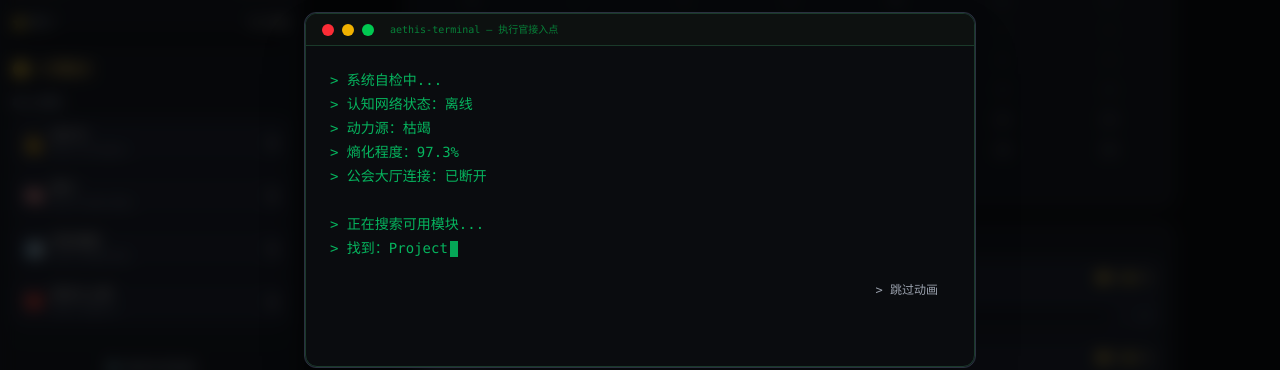
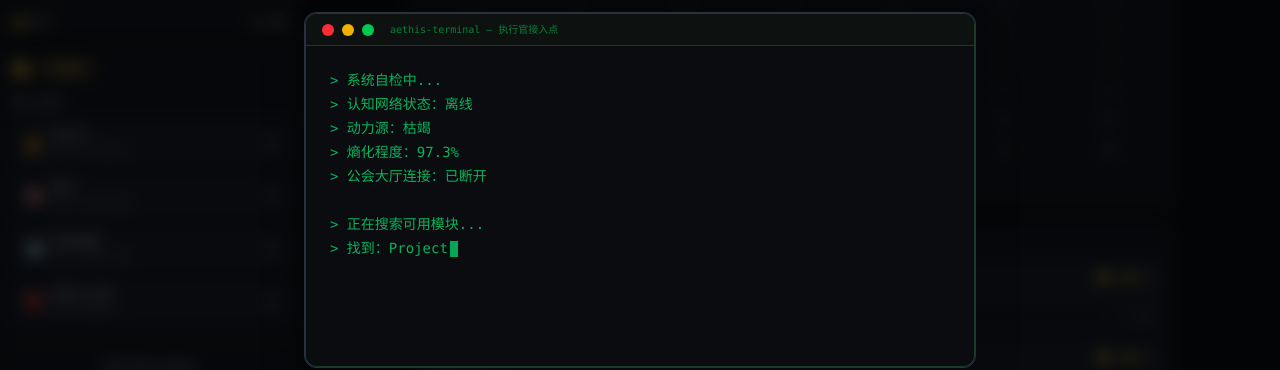
Before and after one commit to 0413-mzy/aethis-terminal, a Next.js app: page / in a window 1280 px wide. Shown: the part 210-580 px from the top of the page. Built offline with nearby package versions, Linux system fonts and the light colour scheme.

Commit message:
feat: click anywhere in terminal to skip typewriter animation

```diff
--- a/src/components/story/PrologueModal.tsx
+++ b/src/components/story/PrologueModal.tsx
@@ -125,7 +125,10 @@ export function PrologueModal() {
         <span className="text-[10px] text-green-500/60 ml-2 font-mono">aethis-terminal — 执行官接入点</span>
       </div>
 
-      <div className="p-6 font-mono min-h-[320px]">
+      <div
+        className="p-6 font-mono min-h-[320px] cursor-pointer"
+        onClick={() => { if (!typingDone && step === 'terminal') { setTypedLines(TERMINAL_LINES); setCurrentLineChars(0); setTypingDone(true); } }}
+      >
         {step === 'terminal' && (
           <div className="space-y-1">
             {displayLines.map((line, i) => (
@@ -136,11 +139,13 @@ export function PrologueModal() {
                 )}
               </p>
             ))}
-            <div className="pt-4 flex justify-end">
-              <Button variant="ghost" size="sm" onClick={handleTerminalNext}>
-                {typingDone ? '> 输入代号' : '> 跳过动画'}
-              </Button>
-            </div>
+            {typingDone && (
+              <div className="pt-4 flex justify-end">
+                <Button variant="ghost" size="sm" onClick={handleTerminalNext}>
+                  &gt; 输入代号
+                </Button>
+              </div>
+            )}
           </div>
         )}
 
--- a/src/components/story/StoryChapterModal.tsx
+++ b/src/components/story/StoryChapterModal.tsx
@@ -87,7 +87,10 @@ export function StoryChapterModal() {
         <span className="text-[10px] text-green-500/60 ml-2 font-mono">aethis-terminal — {chapter.subtitle}</span>
       </div>
 
-      <div className="p-6 font-mono min-h-[280px] max-h-[460px] overflow-y-auto">
+      <div
+        className="p-6 font-mono min-h-[280px] max-h-[460px] overflow-y-auto cursor-pointer"
+        onClick={() => { if (!typingDone) { setTypedLines(lines); setCurrentLineChars(0); setTypingDone(true); } }}
+      >
         <motion.h2 initial={{ opacity: 0 }} animate={{ opacity: 1 }} className="text-green-400 text-lg mb-4 font-bold">
           {chapter.title}
         </motion.h2>
@@ -120,7 +123,7 @@ export function StoryChapterModal() {
 
       <div className="bg-[#0d1110] border-t border-[#1a3a2a] px-4 py-3 flex justify-end">
         <Button variant="ghost" size="sm" onClick={handleContinue}>
-          {typingDone ? '> 关闭终端' : '> 跳过'}
+          {typingDone ? '> 关闭终端' : '点击任意位置跳过动画'}
         </Button>
       </div>
     </div>
```
